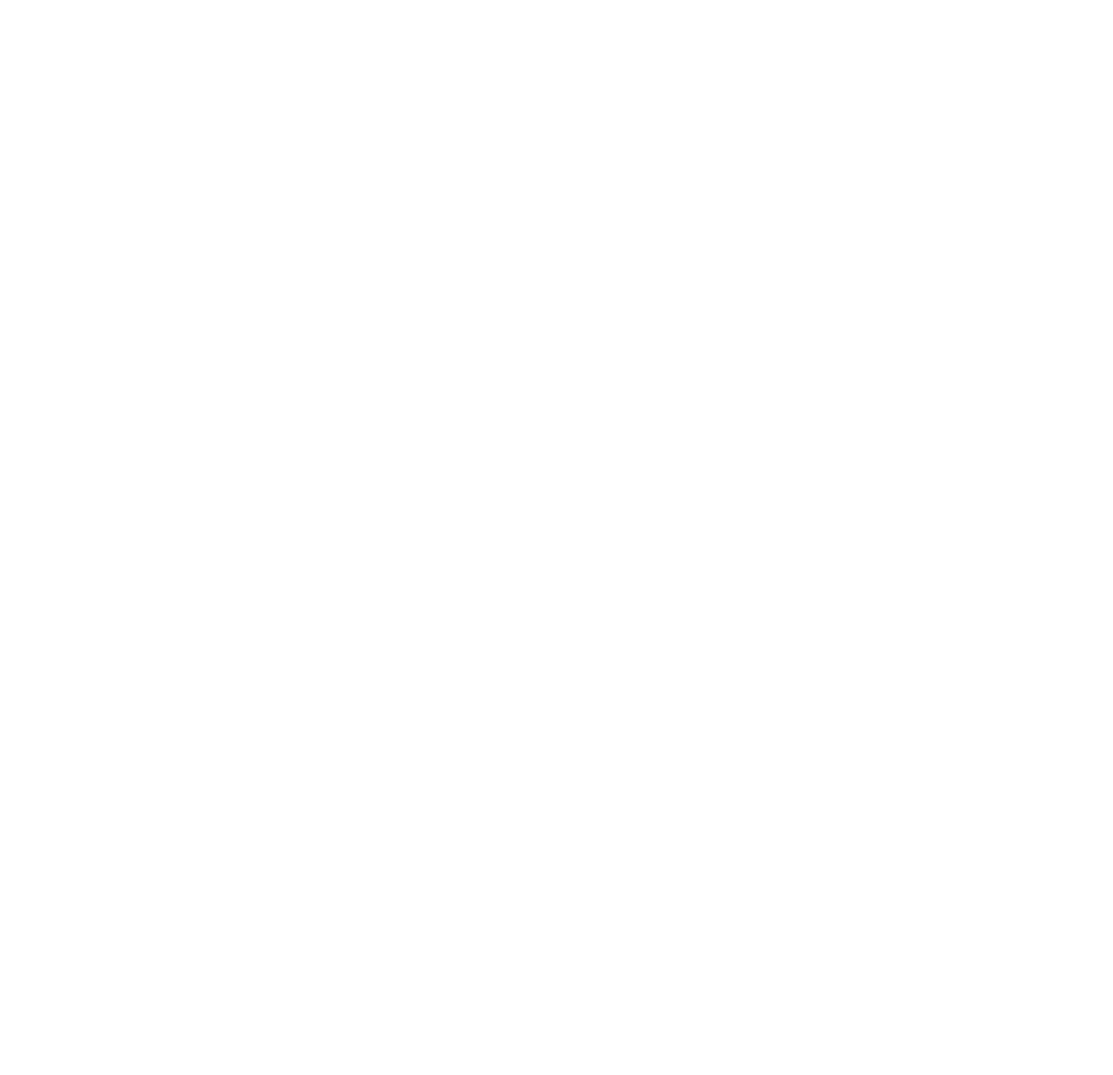
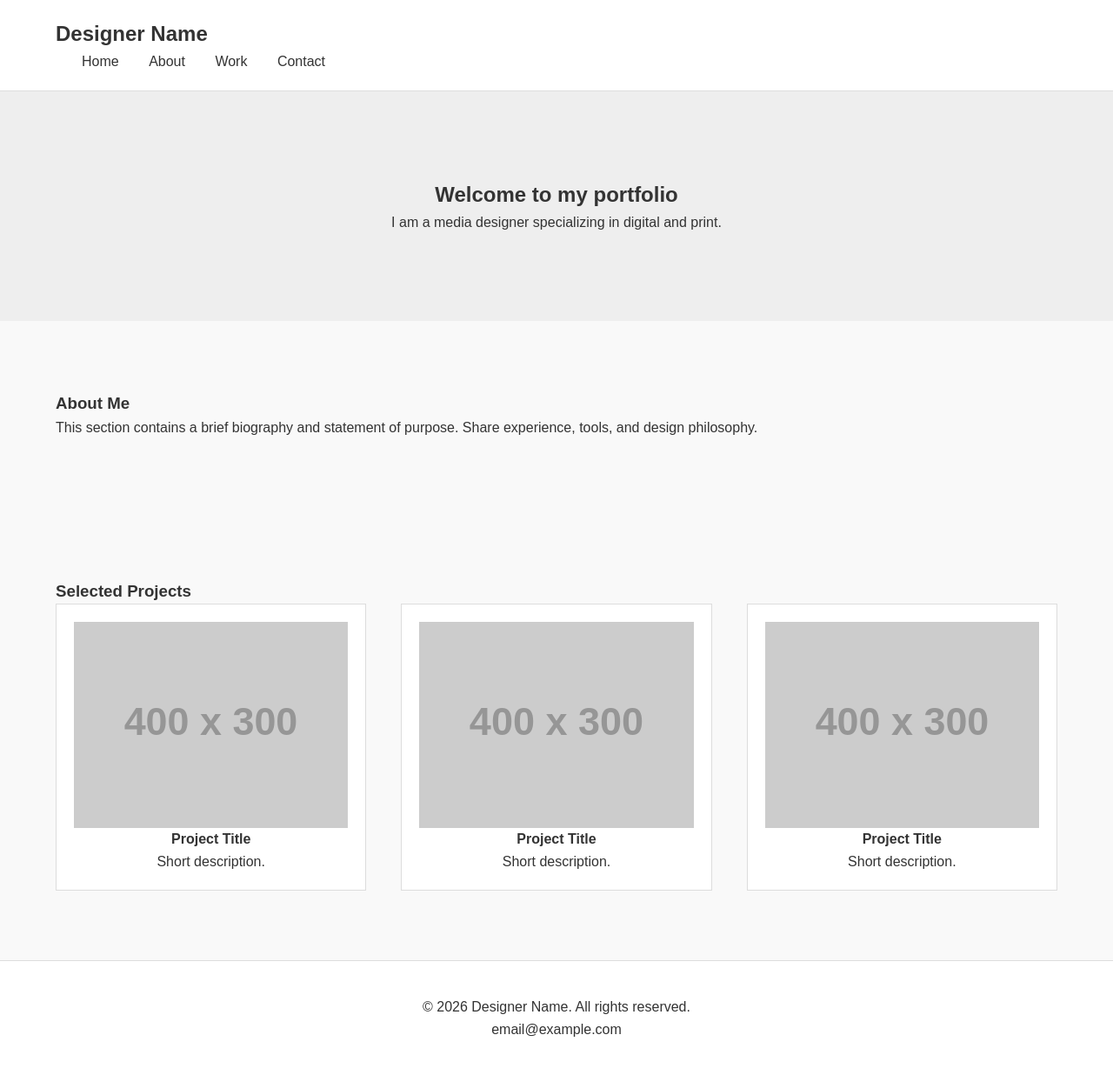
Before and after one commit to dieuwe-buijink/portfolio-website-2026, a plain HTML site: page index.html in a window 1280 px wide. Shown: the whole page at 87% size. Before the commit the page ends 800 px from the top, so only its background shows below. Drawn offline with Linux system fonts and the light colour scheme; placeholder pictures from the web are drawn by us.

Commit message:
base template made by AI just a placeholder to make sure the website is working in general

```diff
--- a/index.html
+++ b/index.html
@@ -3,9 +3,66 @@
 <head>
     <meta charset="UTF-8">
     <meta name="viewport" content="width=device-width, initial-scale=1.0">
-    <title>Document</title>
+    <title>Classic Designer Portfolio</title>
+    <link rel="stylesheet" href="style.css">
 </head>
 <body>
+    <header class="site-header">
+        <div class="container">
+            <h1 class="logo">Designer Name</h1>
+            <nav class="main-nav">
+                <a href="#">Home</a>
+                <a href="#about">About</a>
+                <a href="#work">Work</a>
+                <a href="#contact">Contact</a>
+            </nav>
+        </div>
+    </header>
 
+    <main>
+        <section id="hero" class="hero">
+            <div class="container">
+                <h2>Welcome to my portfolio</h2>
+                <p>I am a media designer specializing in digital and print.</p>
+            </div>
+        </section>
+
+        <section id="about" class="about">
+            <div class="container">
+                <h3>About Me</h3>
+                <p>This section contains a brief biography and statement of purpose. Share experience, tools, and design philosophy.</p>
+            </div>
+        </section>
+
+        <section id="work" class="work-gallery">
+            <div class="container">
+                <h3>Selected Projects</h3>
+                <div class="projects">
+                    <article class="project">
+                        <img src="https://via.placeholder.com/400x300" alt="Project 1">
+                        <h4>Project Title</h4>
+                        <p>Short description.</p>
+                    </article>
+                    <article class="project">
+                        <img src="https://via.placeholder.com/400x300" alt="Project 2">
+                        <h4>Project Title</h4>
+                        <p>Short description.</p>
+                    </article>
+                    <article class="project">
+                        <img src="https://via.placeholder.com/400x300" alt="Project 3">
+                        <h4>Project Title</h4>
+                        <p>Short description.</p>
+                    </article>
+                </div>
+            </div>
+        </section>
+    </main>
+
+    <footer class="site-footer">
+        <div class="container">
+            <p>&copy; 2026 Designer Name. All rights reserved.</p>
+            <p><a href="mailto:email@example.com">email@example.com</a></p>
+        </div>
+    </footer>
 </body>
 </html>
--- /dev/null
+++ b/style.css
@@ -0,0 +1,82 @@
+/* Basic reset */
+* {
+    margin: 0;
+    padding: 0;
+    box-sizing: border-box;
+}
+
+body {
+    font-family: Arial, Helvetica, sans-serif;
+    line-height: 1.6;
+    color: #333;
+    background: #f9f9f9;
+}
+
+.container {
+    width: 90%;
+    max-width: 1200px;
+    margin: 0 auto;
+}
+
+.site-header {
+    background: #fff;
+    border-bottom: 1px solid #ddd;
+    padding: 20px 0;
+    position: sticky;
+    top: 0;
+    z-index: 100;
+}
+
+.logo {
+    font-size: 24px;
+    font-weight: bold;
+}
+
+.main-nav a {
+    margin-left: 30px;
+    text-decoration: none;
+    color: #333;
+    font-weight: 500;
+}
+
+.hero {
+    padding: 100px 0;
+    background: #eee;
+    text-align: center;
+}
+
+.about, .work-gallery {
+    padding: 80px 0;
+}
+
+.work-gallery .projects {
+    display: flex;
+    flex-wrap: wrap;
+    gap: 40px;
+}
+
+.project {
+    background: #fff;
+    border: 1px solid #ddd;
+    padding: 20px;
+    width: calc(33.333% - 26.666px);
+    text-align: center;
+}
+
+.project img {
+    width: 100%;
+    height: auto;
+    display: block;
+}
+
+.site-footer {
+    background: #fff;
+    border-top: 1px solid #ddd;
+    padding: 40px 0;
+    text-align: center;
+}
+
+.site-footer a {
+    color: #333;
+    text-decoration: none;
+}
```
